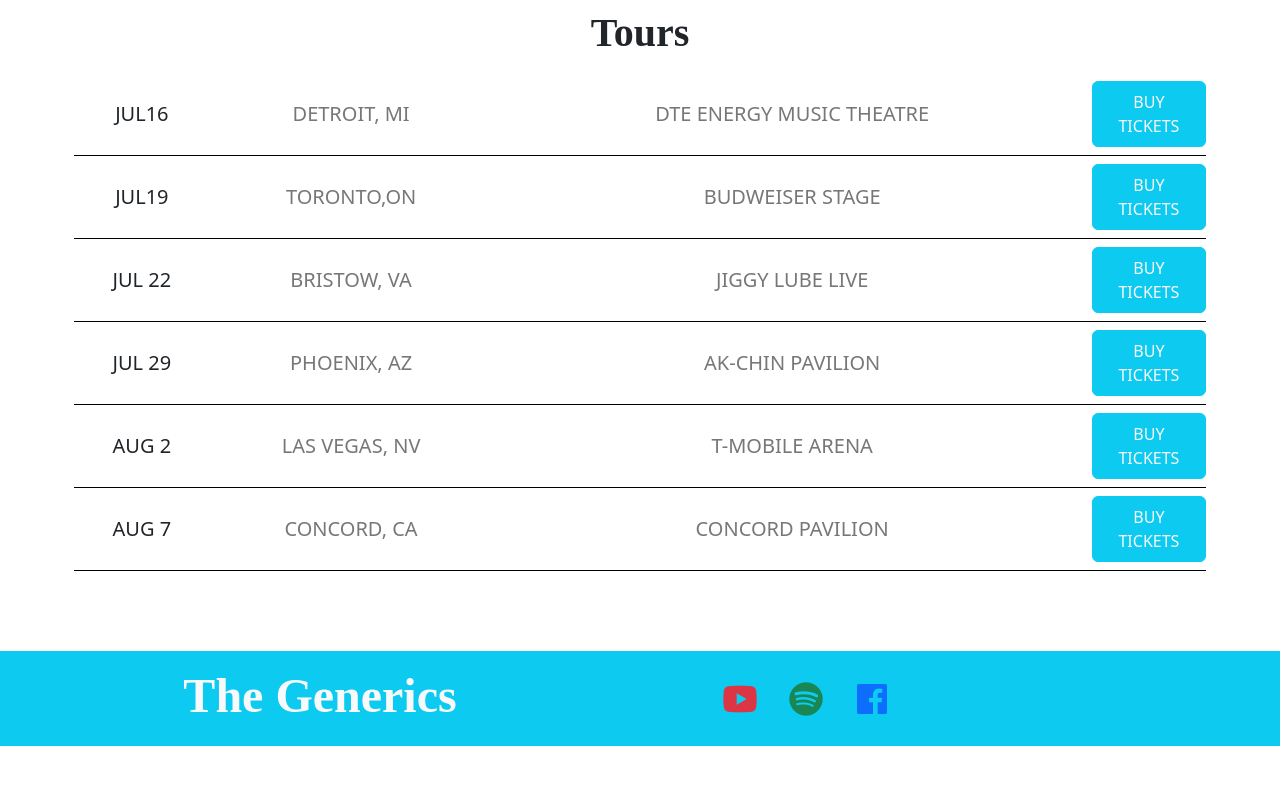
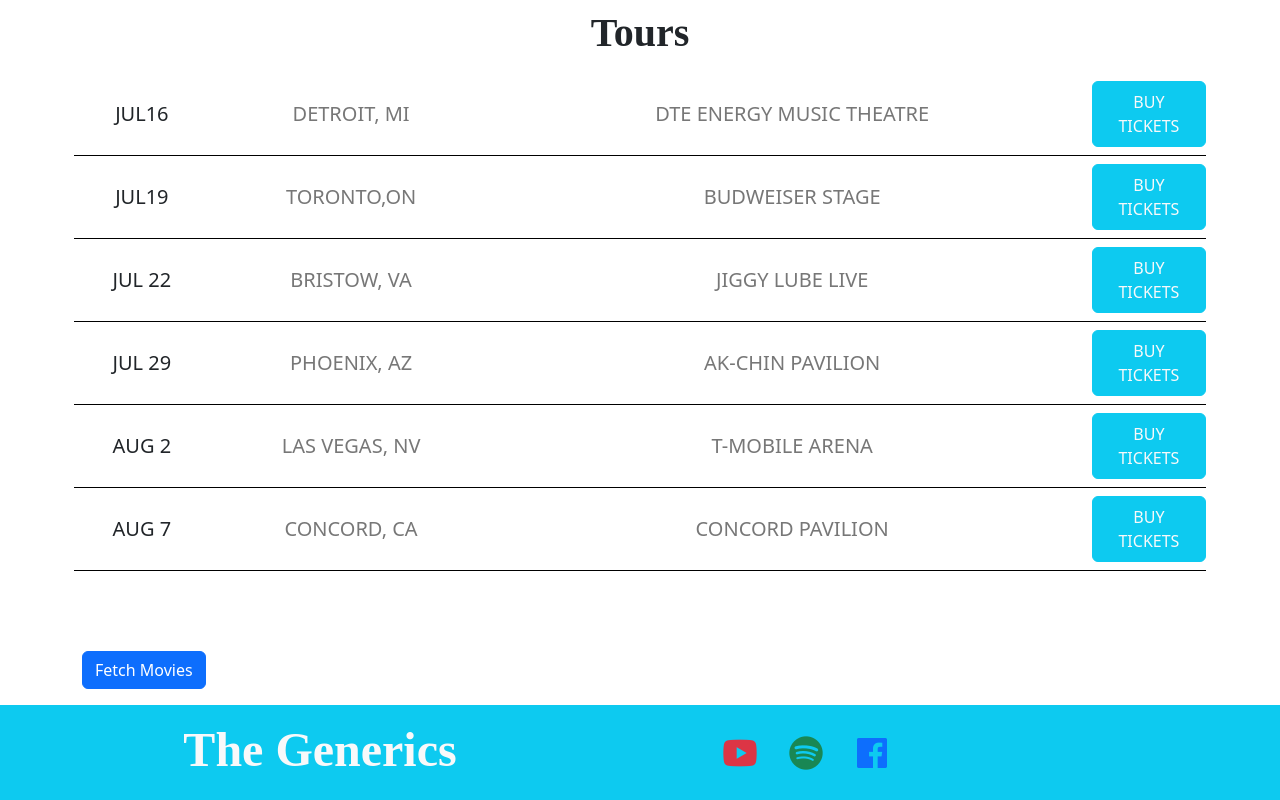
Before and after one commit to anujeet98/React-Ecommerce, a React (Create React App) app: page /home in a window 1280 px wide. Shown: the part 545-1345 px from the top of the page. Before the commit the page ends 1291 px from the top, so only its background shows below. Built offline with nearby package versions, Linux system fonts and the light colour scheme.

Commit message:
react-fetch demo

```diff
--- a/src/components/Home/Home.jsx
+++ b/src/components/Home/Home.jsx
@@ -1,4 +1,4 @@
-import { Fragment } from "react";
+import { Fragment, useState } from "react";
 import Footer from "../AppBody/Footer/Footer";
 import Header from "../AppBody/Header/Header";
 import { Button, Container, Row, Table } from "react-bootstrap";
@@ -7,6 +7,26 @@ import './Home.css';
 
 
 const Home = () => {
+    const [movies, setMovies] = useState([]);
+    const fetchMoviesHandler = async() => {
+        try{
+            const resp = await fetch('https://swapi.dev/api/films/');
+            const data = await resp.json();
+            const transformedMovies = data.results.map(movie => {
+                return {
+                    id: movie.episode_id,
+                    title: movie.title,
+                    openingText: movie.opening_crawl,
+                    releaseDate: movie.release_date,
+                }
+            })
+            setMovies(transformedMovies);
+        }
+        catch(err){
+            console.error(err);
+        }
+    }
+
 
     const tours = [{date:'JUL16', location:'DETROIT, MI', place:'DTE ENERGY MUSIC THEATRE'},{date:'JUL19', location:'TORONTO,ON', place:'BUDWEISER STAGE'},{date:'JUL 22', location:'BRISTOW, VA', place:'JIGGY LUBE LIVE'},{date:'JUL 29', location:'PHOENIX, AZ', place:'AK-CHIN PAVILION'},{date:'AUG 2', location:'LAS VEGAS, NV', place:'T-MOBILE ARENA'},{date:'AUG 7', location:'CONCORD, CA', place:'CONCORD PAVILION'}]
 
@@ -37,6 +57,17 @@ const Home = () => {
                     </Table>
                 </Row>
             </Container>
+
+            <Container>
+                <section><Button onClick={fetchMoviesHandler}>Fetch Movies</Button></section>
+                <section>
+                    <ul>
+                        {console.log(movies)}
+                    </ul>
+                </section>
+            </Container>
+
+
             <Footer/>
         </Fragment>
     );
```
